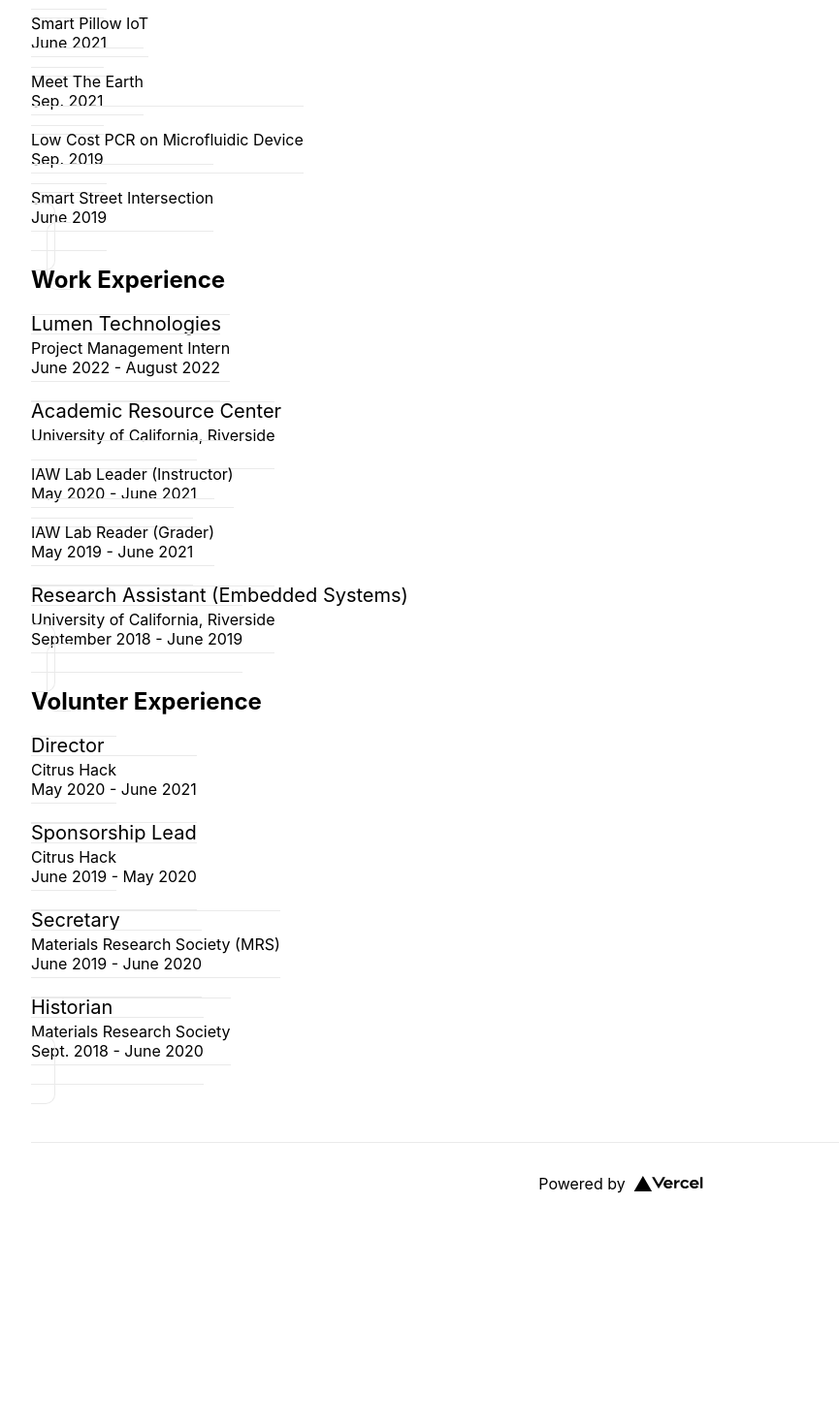
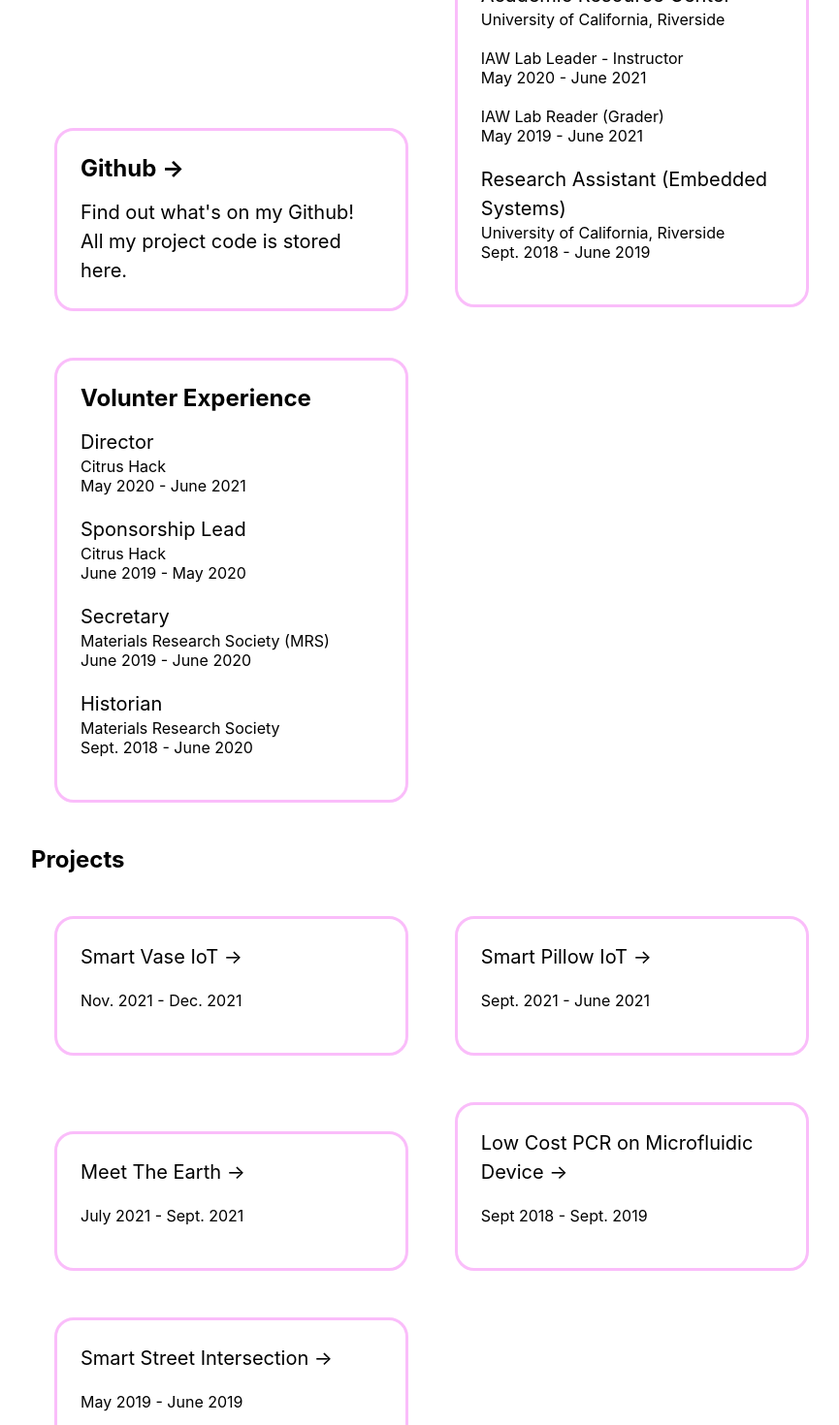
Before and after one commit to jjtrinh99/Website, a Next.js app: page / in a window 1280 px wide. Shown: the part 800-2270 px from the top of the page at 97% size, without its empty margins (0-865 px from the left). Before the commit the page ends 2063 px from the top, so only its background shows below. Built offline with nearby package versions, Linux system fonts and the light colour scheme.

Commit message:
Fixing the formatting for projects, can now apply it to all other sections.

```diff
--- a/pages/index.js
+++ b/pages/index.js
@@ -27,7 +27,9 @@ export default function Home() {
 
 
        <br /><h2>Contact Info</h2>
-       <a href="mailto: jontrinh99@gmail.com?"> Email &uarr;</a>
+       <a
+       href="mailto: jontrinh99@gmail.com?"> Email &uarr;
+       </a>
        <a href="https://www.linkedin.com/in/jontrinh/"> LinkedIn &uarr;</a>
        <a href="https://www.instagram.com/infinitrinh/"> Photography Instagram &uarr;</a>
 
@@ -38,42 +40,19 @@ export default function Home() {
             <a>University of California, Irvine</a>
              <br />
             CGPA: 3.62
-            <br /><br />
+            <br /> <br />
 
-            <a> University of California, Riverside | EE man whatever</a> <br />
+            <a> University of California, Riverside | EE man whatever</a>
+            <br />
             CGPA: 3.32
              <br /> <br />
           </a>
 
           <a href="https://github.com/jjtrinh99" className={styles.card}>
             <h2>Github &rarr;</h2>
-            <p>Find out what's on my Github! All my project code is stored here. <br /></p>
-          </a>
-
-          <a className={styles.card}>
-            <h2>Projects</h2>
-            Smart Vase IoT
-            <br /> Dec. 2021
-            <br /> <br />
-
-            Smart Pillow IoT
-            <br /> June 2021
-            <br /><br />
-
-            Meet The Earth
-            <br /> Sep. 2021
-            <br /><br />
-
-            Low Cost PCR on Microfluidic Device
-            <br /> Sep. 2019
-            <br />  <br />
-
-            Smart Street Intersection
-            <br /> June 2019
-
-
-
-            <br /> <br />
+            <p>Find out what's on my Github! All my project code is stored here.
+              <br />
+              </p>
           </a>
 
           <a
@@ -82,22 +61,27 @@ export default function Home() {
             <h2>Work Experience</h2>
 
             <p>Lumen Technologies</p>
-            <a> Project Management Intern</a> <br />
+            <a> Project Management Intern</a>
+            <br />
             June 2022 - August 2022
             <br />  <br />
 
             <p>Academic Resource Center</p>
-            <a>University of California, Riverside <br /> <br /></a>
-            <a> IAW Lab Leader (Instructor)</a> <br />
+            <a>University of California, Riverside <br /> <br />
+            </a>
+            <a> IAW Lab Leader - Instructor</a>
+            <br />
             May 2020 - June 2021
             <br /> <br />
-            <a> IAW Lab Reader (Grader)</a> <br />
+            <a> IAW Lab Reader (Grader)</a>
+            <br />
             May 2019 - June 2021
             <br />  <br />
 
             <p>Research Assistant (Embedded Systems)</p>
-            <a> University of California, Riverside</a> <br />
-            September 2018 - June 2019
+            <a> University of California, Riverside</a>
+             <br />
+            Sept. 2018 - June 2019
             <br />  <br />
 
           </a>
@@ -107,9 +91,10 @@ export default function Home() {
             <h2>Volunter Experience</h2>
 
             <p>Director</p>
-            <a> Citrus Hack</a> <br />
+            <a> Citrus Hack</a>
+            <br />
             May 2020 - June 2021
-            <br />    <br />
+            <br /><br />
 
             <p>Sponsorship Lead</p>
             <a> Citrus Hack</a> <br />
@@ -117,17 +102,68 @@ export default function Home() {
             <br />   <br />
 
             <p>Secretary</p>
-            <a> Materials Research Society (MRS)</a> <br />
+            <a> Materials Research Society (MRS)</a>
+             <br />
             June 2019 - June 2020
             <br />  <br />
 
             <p>Historian</p>
-            <a> Materials Research Society</a> <br />
+            <a> Materials Research Society</a>
+            <br />
             Sept. 2018 - June 2020
-            <br /> <br />
+            <br />
+             <br />
 
           </a>
         </div>
+
+        <div
+          className={styles.block}
+          >
+            <h2>Projects</h2>
+
+            <p href="https://github.com/jjtrinh99"
+          className={styles.card}
+          >
+                <p>Smart Vase IoT &rarr;</p>
+               <br /> Nov. 2021 - Dec. 2021
+            <br /> <br />
+            </p>
+
+            <p href="https://github.com/jjtrinh99"
+          className={styles.card}
+          >
+            <p> Smart Pillow IoT &rarr;</p>
+            <br /> Sept. 2021 - June 2021
+            <br /><br />
+            </p>
+
+            <p href="https://github.com/jjtrinh99"
+          className={styles.card}
+          >
+            <p>Meet The Earth &rarr;</p>
+            <br /> July 2021 - Sept. 2021
+            <br /><br />
+            </p>
+
+            <p href="https://github.com/jjtrinh99"
+          className={styles.card}
+          >
+            <p>Low Cost PCR on Microfluidic Device &rarr;</p>
+            <br />Sept 2018 - Sept. 2019
+            <br />  <br />
+            </p>
+
+            <p href="https://github.com/jjtrinh99"
+          className={styles.card}
+          >
+           <p>Smart Street Intersection &rarr;</p>
+            <br /> May 2019 - June 2019
+            <br /> <br />
+          </p>
+
+          </div>
+
       </main>
 
       <footer className={styles.footer}>
--- a/styles/Home.module.css
+++ b/styles/Home.module.css
@@ -74,22 +74,24 @@
 }
 
 .card {
-  margin: 1rem;
+  display:inline-block;
+  width: 30%;
+  margin: 1.5rem;
   padding: 1.5rem;
   text-align: left;
   color: inherit;
   text-decoration: none;
-  border: 1px solid #eaeaea;
-  border-radius: 10px;
+  border: 3px solid #fabdfa;
+  border-radius: 20px;
   transition: color 0.15s ease, border-color 0.15s ease;
-  max-width: 300px;
+  max-width: 400px;
 }
 
 .card:hover,
 .card:focus,
 .card:active {
   color: #0070f3;
-  border-color: #0070f3;
+  border-color: #5800f3;
 }
 
 .card h2 {
```
